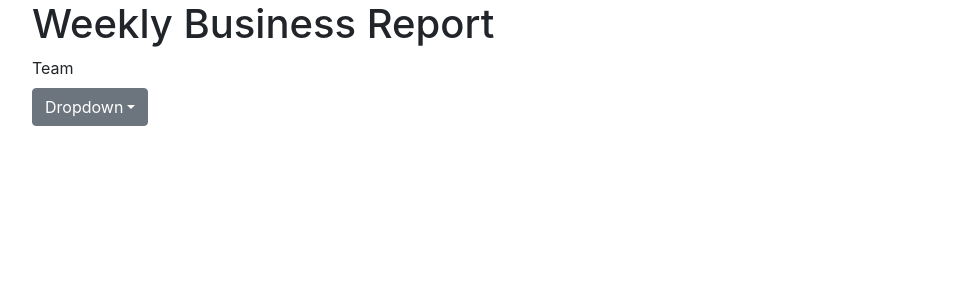
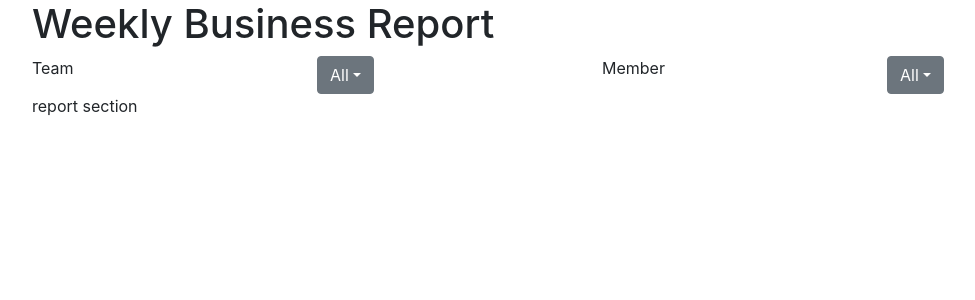
Before and after one commit to shlrur/study-project, a React (Create React App) app: page / in a window 1280 px wide. Shown: the top 300 px of the page, without its empty margins (53-1028 px from the left). Built offline with nearby package versions, Linux system fonts and the light colour scheme.

Commit message:
ENH
develop search module

```diff
--- a/src/components/App.js
+++ b/src/components/App.js
@@ -10,6 +10,7 @@ function App() {
       <div className="container">
         <h1>Weekly Business Report</h1>
         <SearchMenu />
+        <div className="row-md">report section</div>
       </div>
     </div>
   );
--- a/src/components/searchMenu.js
+++ b/src/components/searchMenu.js
@@ -4,12 +4,48 @@ import { connect } from "react-redux";
 import { getLabMemberInfoRequest } from "../redux/actions/members";
 
 class SearchMenu extends React.Component {
+  constructor(props) {
+    super(props);
+
+    this.state = {
+      memberCandidates: [],
+      selectedTeam: {},
+      selectedPerson: {}
+    };
+  }
+
   render() {
     return (
-      <div>
-        <div>
-          <label>Team</label>
-          <div className="dropdown">
+      <div className="row">
+        <label className="col-md-3">Team</label>
+        <div className="col-md-3 dropdown">
+          <button
+            className="btn btn-secondary dropdown-toggle"
+            type="button"
+            id="dropdownMenu1"
+            data-toggle="dropdown"
+            aria-haspopup="true"
+            aria-expanded="false"
+          >
+            {this.state.selectedTeam ? this.state.selectedTeam.name : "loading"}
+          </button>
+          <div className="dropdown-menu" aria-labelledby="dropdownMenu1">
+            {this.props.teamList.map(team => {
+              return (
+                <button
+                  key={team.id}
+                  className="dropdown-item"
+                  type="button"
+                  onClick={this.selectTeam.bind(this, team.id)}
+                >
+                  {team.name}
+                </button>
+              );
+            })}
+          </div>
+        </div>
+        <label className="col-md-3">Member</label>
+        <div className="col-md-3 dropdown">
           <button
             className="btn btn-secondary dropdown-toggle"
             type="button"
@@ -18,19 +54,23 @@ class SearchMenu extends React.Component {
             aria-haspopup="true"
             aria-expanded="false"
           >
-              Dropdown
+            {this.state.selectedPerson
+              ? this.state.selectedPerson.name
+              : "loading"}
           </button>
           <div className="dropdown-menu" aria-labelledby="dropdownMenu2">
-              <button className="dropdown-item" type="button">
-                Action
+            {this.state.memberCandidates.map(person => {
+              return (
+                <button
+                  key={person.id}
+                  className="dropdown-item"
+                  type="button"
+                  onClick={this.selectPerson.bind(this, person.id)}
+                >
+                  {person.name}
                 </button>
-              <button className="dropdown-item" type="button">
-                Another action
-              </button>
-              <button className="dropdown-item" type="button">
-                Something else here
-              </button>
-            </div>
+              );
+            })}
           </div>
         </div>
       </div>
@@ -39,6 +79,53 @@ class SearchMenu extends React.Component {
 
   componentDidMount() {
     this.props.getLabMemberInfoRequest();
+  }
+
+  componentWillReceiveProps(next) {
+    const { teamList, peopleList } = next;
+
+    this.setState({
+      memberCandidates: [...peopleList],
+      selectedTeam: teamList[0],
+      selectedPerson: peopleList[0]
+    });
+  }
+
+  selectTeam(teamId) {
+    if (this.state.selectedTeam.id === teamId) {
+      return;
+    }
+
+    const selectedTeam = this.props.teamList.filter(team => {
+      return team.id === teamId;
+    })[0];
+    const memberCandidates = this.props.peopleList.filter(person => {
+      return (
+        selectedTeam.id === -1 ||
+        person.id === -1 ||
+        selectedTeam.id === person.teamId
+      );
+    });
+
+    this.setState({
+      memberCandidates,
+      selectedTeam,
+      selectedPerson: memberCandidates[0]
+    });
+  }
+
+  selectPerson(personId) {
+    if (this.state.selectedPerson.id === personId) {
+      return;
+    }
+
+    const selectedPerson = this.props.peopleList.filter(person => {
+      return person.id === personId;
+    })[0];
+
+    this.setState({
+      selectedPerson
+    });
   }
 }
 
--- a/src/mock-data/api.js
+++ b/src/mock-data/api.js
@@ -1,13 +1,15 @@
 export function getTeamList() {
   return Promise.resolve([
+    { id: -1, name: "All" },
     { id: 0, name: "Data Analyzing" },
     { id: 1, name: "Data Engineering" },
     { id: 2, name: "Prototyping" }
   ]);
 }
 
-export function getPeopleList(teamId) {
+export function getPeopleList() {
   return Promise.resolve([
+    { id: -1, name: "All" },
     { id: 300, teamId: 2, name: "장진욱", level: 3 },
     { id: 100, teamId: 0, name: "손기홍", level: 3 },
     { id: 101, teamId: 0, name: "심윤보", level: 3 },
--- a/src/redux/sagas/members.js
+++ b/src/redux/sagas/members.js
@@ -1,4 +1,4 @@
-import { all, takeEvery, put } from "redux-saga/effects";
+import { all, takeEvery, put, call } from "redux-saga/effects";
 
 import {
   types,
@@ -13,9 +13,12 @@ function* getLabMemberInfoSaga() {
     let teamList = [],
       peopleList = [];
 
-        yield put(getLabMemberInfoSuccess(teamList, peopleList));
+    teamList = yield call(getTeamList);
+    peopleList = yield call(getPeopleList);
+
+    yield (teamList = yield put(getLabMemberInfoSuccess(teamList, peopleList)));
   } catch (err) {
-        console.err(err);
+    console.log(err);
     yield put(getLabMemberInfoFailure(err));
   }
 }
```
Lines whose indentation alone changed are shown as unchanged.
